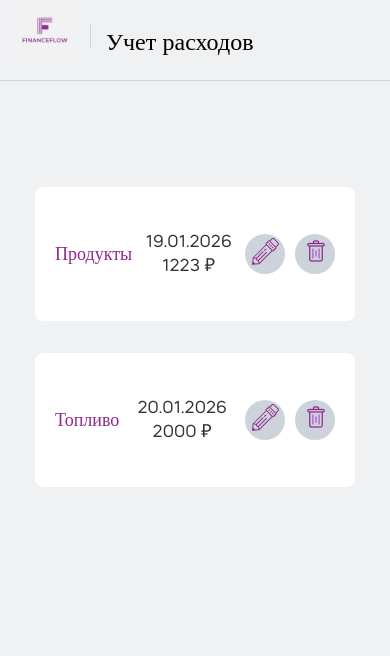
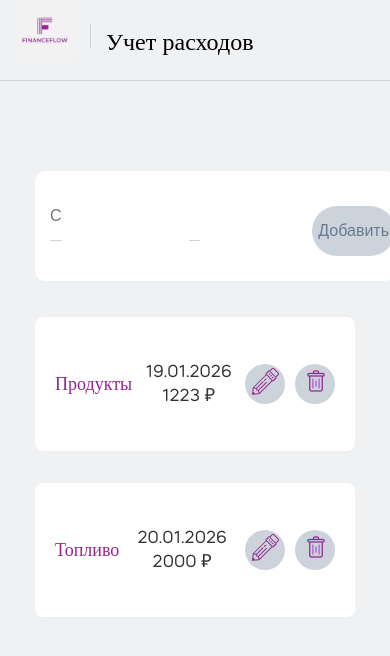
Before and after one commit to askorikovfortech-sketch/Modul2, a React (Create React App) app in the folder project/: page / in a window 390 px wide. Shown: the top 656 px of the page. Built offline with nearby package versions, Linux system fonts and the light colour scheme.

Commit message:
feat: made input block and adaptive

```diff
--- /dev/null
+++ b/project/src/components/ExpenseInput/index.jsx
@@ -0,0 +1,25 @@
+import "./styles.scss";
+
+export const ExpenseInput = ({ expense }) => {
+  return (
+    <div className="expense-input">
+      <div class="expense-input__record">
+        <div class="expense-input__record-block">
+          <input
+            type="text"
+            placeholder="Статья расходов"
+            class="expense-input__record-text"
+          />
+          <hr class="expense-input__record-line" />
+        </div>
+        <div class="expense-input__record-block">
+          <input type="number" placeholder="Сумма" class="expense-input__record-text" />
+          <hr class="expense-input__record-line" />
+        </div>
+        <button type="button" class="expense-input__record-button">
+          Добавить
+        </button>
+      </div>
+    </div>
+  );
+};
--- /dev/null
+++ b/project/src/components/ExpenseInput/styles.scss
@@ -0,0 +1,111 @@
+.expense-input {
+  display: flex;
+  justify-content: center;
+  margin-bottom: 20px;
+
+
+  &__conteiner {
+    display: flex;
+    justify-content: center;
+  }
+
+  &__record {
+    background-color: #ffffff;
+    width: 1080px;
+    height: 110px;
+    border-radius: 10px;
+    display: flex;
+    align-items: center;
+    justify-content: center;
+    gap: 97px;
+    margin-left: 40px;
+  }
+  &__record-block {
+    position: relative;
+    width: 333px;
+    height: 60px;
+  }
+
+  &__record-text {
+    border: none;
+    font-size: 16px;
+    font-weight: 500;
+    color: #677b8f;
+    width: 100%;
+    padding: 15px 0;
+  }
+
+  &__record-line {
+    position: absolute;
+    bottom: 0;
+    left: 0;
+    width: 100%;
+    height: 1px;
+    background-color: #ccd3da;
+    border: none;
+    margin: 0;
+  }
+
+  &__record-button {
+    width: 180px;
+    height: 56px;
+    background-color: #ccd3da;
+    color: #677b8f;
+    font-size: 16px;
+    font-weight: 500;
+    border-radius: 28px;
+    border: none;
+    cursor: pointer;
+  }
+}
+
+@media (max-width: 780px) {
+  .expense-input {
+    &__record-record {
+      width: 100%;
+      height: auto;
+      margin-top: 30px;
+      border-radius: 10px;
+      display: flex;
+      flex-wrap: wrap;
+      background-color: transparent;
+      justify-content: center;
+      gap: 0;
+    }
+
+    &__record-text {
+      padding-top: 11px;
+      font-size: 16px;
+      width: 100%;
+      background: transparent;
+    }
+
+    &__record-line {
+      width: 100%;
+      bottom: 0;
+      position: relative;
+    }
+
+    &__record-button {
+      height: 56px;
+      margin-top: 10px;
+      background-color: #ccd3da;
+      border-radius: 28px;
+      font-size: 16px;
+    }
+  }
+}
+@media (max-width: 480px) {
+  .expense-input {
+    &__record {
+      width: calc(100% - 30px);
+    }
+    &__record-block {
+      padding: 0 15px;
+    }
+
+    &__record-button {
+      height: 50px;
+    }
+  }
+}
--- a/project/src/index.css
+++ b/project/src/index.css
@@ -1,3 +1,9 @@
+@font-face {
+  font-family: "Mazzard";
+  src: url("../public/fonnts.com-mazzardsoftm-regular.otf")
+    format("opentype");
+}
+
 body {
   font-family: "Mazzard";
   margin: 0;
--- a/project/src/pages/HomePages/index.jsx
+++ b/project/src/pages/HomePages/index.jsx
@@ -1,5 +1,6 @@
 import { ExpenseList } from "../../components/ExpenseList";
 import { Header } from "../../components/Header";
+import { ExpenseInput } from "../../components/ExpenseInput";
 import "./styles.scss";
 
 export const HomePages = () => {
@@ -8,6 +9,7 @@ export const HomePages = () => {
       <Header />
 
       <main className="main">
+        <ExpenseInput />
         <ExpenseList />
       </main>
     </div>
--- a/project/src/pages/HomePages/styles.scss
+++ b/project/src/pages/HomePages/styles.scss
@@ -1,9 +1,3 @@
-@font-face {
-  font-family: "Mazzard";
-  src: url("../../../public/fonnts.com-mazzardsoftm-regular.otf")
-    format("opentype");
-}
-
 .main {
   max-width: 1440px;
   margin: 50px auto;
```
